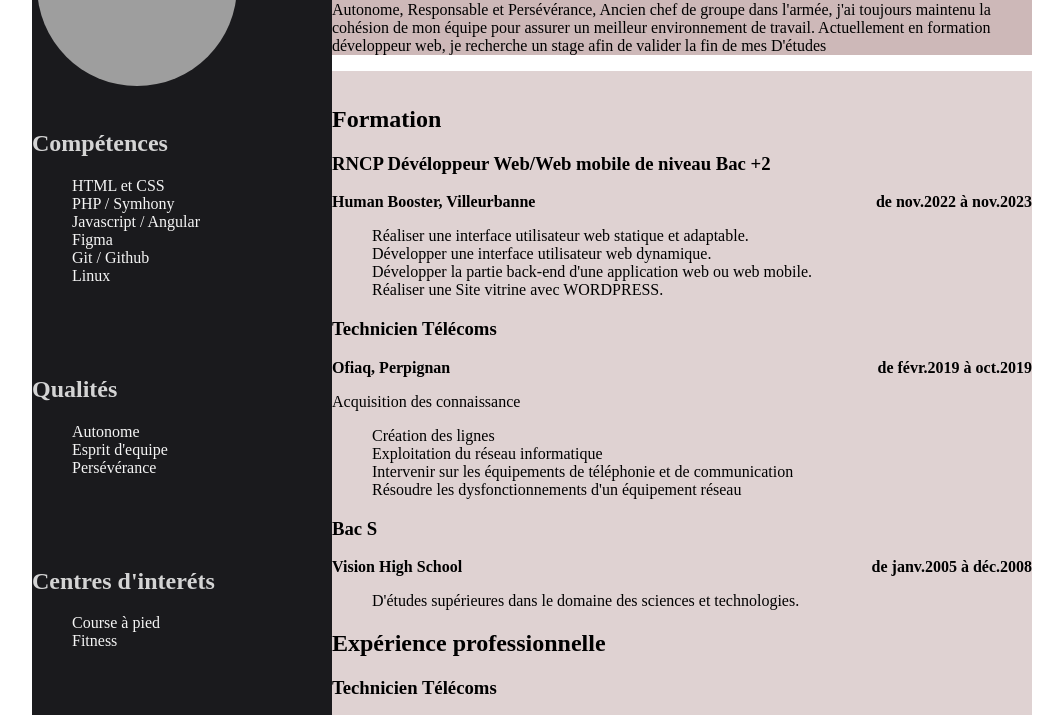
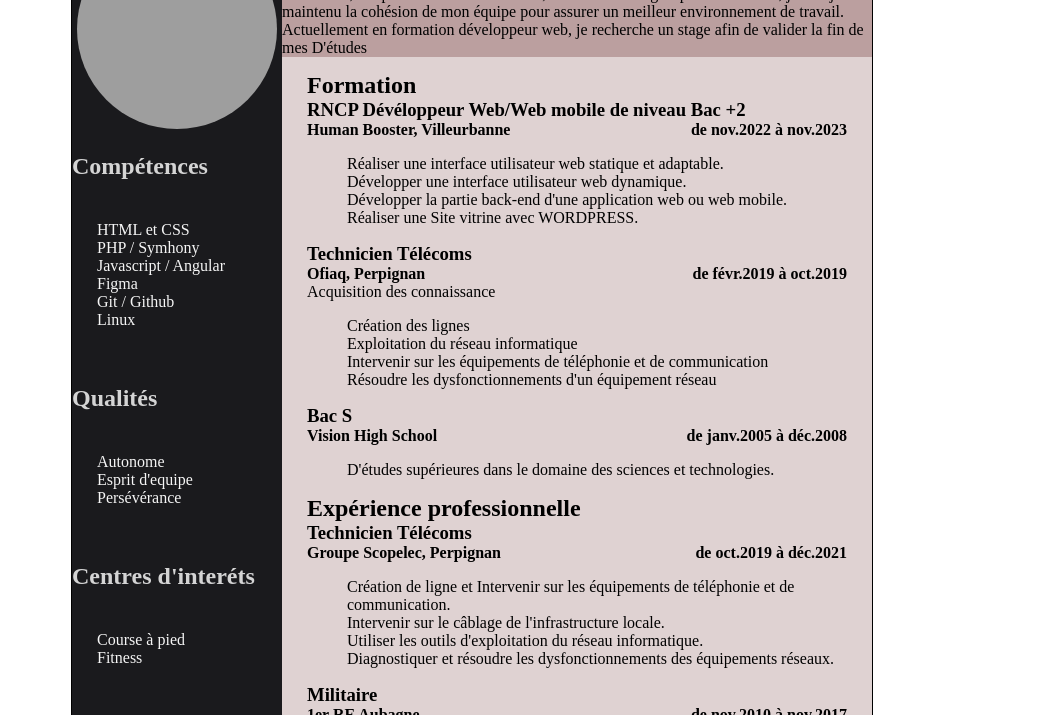
Before and after one commit to KOMUPeter/KOMUPeter.github.io, a plain HTML site: page index.html in a window 1280 px wide. Shown: the part 127-842 px from the top of the page, without its empty margins (176-1239 px from the left). Drawn offline with Linux system fonts and the light colour scheme; grey boxes are pictures that could not be loaded.

Commit message:
css mordification 2

```diff
--- a/index.html
+++ b/index.html
@@ -1,9 +1,9 @@
 <!DOCTYPE html>
 <html lang="en">
   <head>
-    <meta charset="UTF-8">
-    <meta http-equiv="X-UA-Compatible" content="IE=edge">
-    <meta name="viewport" content="width=device-width, initial-scale=1.0">
+    <meta charset="UTF-8" />
+    <meta http-equiv="X-UA-Compatible" content="IE=edge" />
+    <meta name="viewport" content="width=device-width, initial-scale=1.0" />
     <link rel="stylesheet" type="text/css" href="styles.css" />
     <title>Cv Peter</title>
   </head>
@@ -13,7 +13,13 @@
       <!-- container profile -->
       <aside id="competences">
         <div class="photo">
-                <img src="images/photocv.png" class="cv-photo" alt="" height="200px" width="200px">
+          <img
+            src="images/photocv.png"
+            class="cv-photo"
+            alt=""
+            height="200px"
+            width="200px"
+          />
         </div>
 
         <!-- competences -->
@@ -46,6 +52,7 @@
           </ul>
         </div>
         <!-- languages -->
+
         <div class="languages">
           <h2>Langues</h2>
           <ul class="asides">
@@ -60,27 +67,40 @@
         <div class="cv-title">
           <!-- dev web title and image-->
           <h1>Développeur Web (Stage)</h1>
-                <a href="https://www.linkedin.com/in/peterkomudevweb/" target="_blank"><img src="images/linkedin.png" height="20px" width="20px"> Linkedin </a>
-                <div class ="profil">
-                    <p>Autonome, Responsable et Persévérance, Ancien chef de groupe dans
-                        l'armée, j'ai toujours maintenu la cohésion de mon équipe pour assurer
-                        un meilleur environnement de travail. Actuellement en formation
-                        développeur web, je recherche un stage afin de valider la fin de mes
-                        D'études</p>
+          <a href="https://www.linkedin.com/in/peterkomudevweb/" target="_blank"
+            ><img src="images/linkedin.png" height="20px" width="20px" />
+            Linkedin
+          </a>
+          <div class="profil">
+            <p>
+              Autonome, Responsable et Persévérance, Ancien chef de groupe dans
+              l'armée, j'ai toujours maintenu la cohésion de mon équipe pour
+              assurer un meilleur environnement de travail. Actuellement en
+              formation développeur web, je recherche un stage afin de valider
+              la fin de mes D'études
+            </p>
           </div>
         </div>
         <!--  "formation-et-experience"  -->
         <div class="formation-et-experience">
-                <div class="formations" >
+          <section class="formations">
             <!-- formation dev -->
             <div class="form form1">
               <h2>Formation</h2>
               <h3>RNCP Dévéloppeur Web/Web mobile de niveau Bac +2</h3>
-                           <div class="spans"><span>Human Booster, Villeurbanne</span><span>de nov.2022 à nov.2023</span></div>
+              <div class="spans">
+                <span>Human Booster, Villeurbanne</span
+                ><span>de nov.2022 à nov.2023</span>
+              </div>
               <ul class="form-dev-ul">
-                               <li>Réaliser une interface utilisateur web statique et adaptable.</li>
+                <li>
+                  Réaliser une interface utilisateur web statique et adaptable.
+                </li>
                 <li>Développer une interface utilisateur web dynamique.</li>
-                               <li>Développer la partie back-end d'une application web ou web mobile.</li>
+                <li>
+                  Développer la partie back-end d'une application web ou web
+                  mobile.
+                </li>
                 <li>Réaliser une Site vitrine avec WORDPRESS.</li>
               </ul>
             </div>
@@ -88,54 +108,83 @@
             <!-- telecom course -->
             <div class="form form2">
               <h3>Technicien Télécoms</h3>
-                           <div class="spans"><span>Ofiaq, Perpignan </span><span>de févr.2019 à oct.2019</span></div>
+              <div class="spans">
+                <span>Ofiaq, Perpignan </span
+                ><span>de févr.2019 à oct.2019</span>
+              </div>
               <p>Acquisition des connaissance</p>
               <ul class="item-ul">
                 <li>Création des lignes</li>
                 <li>Exploitation du réseau informatique</li>
-                               <li>Intervenir sur les équipements de téléphonie et de communication</li>
+                <li>
+                  Intervenir sur les équipements de téléphonie et de
+                  communication
+                </li>
                 <li>Résoudre les dysfonctionnements d'un équipement réseau</li>
               </ul>
             </div>
 
             <!-- formation bac s -->
             <div class="form form3">
-                           <H3>Bac S</H3>
-                           <div class="spans"><span>Vision High School</span><span>de janv.2005 à déc.2008</span></div>
+              <h3>Bac S</h3>
+              <div class="spans">
+                <span>Vision High School</span
+                ><span>de janv.2005 à déc.2008</span>
+              </div>
               <ul>
-                               <li>D'études supérieures dans le domaine des sciences et technologies.</li>
+                <li>
+                  D'études supérieures dans le domaine des sciences et
+                  technologies.
+                </li>
               </ul>
             </div>
-                   </div>
+          </section>
           <!-- experiences -->
-                   <div class="experiences">
-                       <H2>Expérience professionnelle</H2>
+          <section class="experiences">
+            <h2>Expérience professionnelle</h2>
 
             <!-- telecom technicien -->
             <div class="e-tech">
               <h3>Technicien Télécoms</h3>
-                           <div class="spans"><span>Groupe Scopelec, Perpignan</span><span>de oct.2019 à déc.2021</span></div>
+              <div class="spans">
+                <span>Groupe Scopelec, Perpignan</span
+                ><span>de oct.2019 à déc.2021</span>
+              </div>
               <ul>
-                               <li>Création de ligne et Intervenir sur les équipements de téléphonie et de
-                                   communication.</li>
+                <li>
+                  Création de ligne et Intervenir sur les équipements de
+                  téléphonie et de communication.
+                </li>
                 <li>Intervenir sur le câblage de l'infrastructure locale.</li>
-                               <li>Utiliser les outils d'exploitation du réseau informatique.</li>
-                               <li>Diagnostiquer et résoudre les dysfonctionnements des équipements
-                                   réseaux.</li>
+                <li>
+                  Utiliser les outils d'exploitation du réseau informatique.
+                </li>
+                <li>
+                  Diagnostiquer et résoudre les dysfonctionnements des
+                  équipements réseaux.
+                </li>
               </ul>
             </div>
 
             <!-- military experience -->
             <div class="e-military">
               <h3>Militaire</h3>
-                           <div class="spans"><span>1er RE Aubagne</span><span>de nov.2010 à nov.2017</span></div>
+              <div class="spans">
+                <span>1er RE Aubagne</span><span>de nov.2010 à nov.2017</span>
+              </div>
               <ul>
-                               <li>Chef de groupe dans une section blindée et responsable personnel.</li>
+                <li>
+                  Chef de groupe dans une section blindée et responsable
+                  personnel.
+                </li>
                 <li>Gestion des documents de convoi exceptionnel.</li>
-                               <li>Mise à niveau des nouveaux arrives et entraîneur de sport militaire.</li>
+                <li>
+                  Mise à niveau des nouveaux arrives et entraîneur de sport
+                  militaire.
+                </li>
               </ul>
             </div>
-                   </div>
+          </section>
         </div>
       </main>
     </div>
--- a/styles.css
+++ b/styles.css
@@ -1,10 +1,15 @@
 body {
-    width: 100vh;
+  width: 100vw;
 }
-li, a {
+li,
+a {
   list-style: none;
   text-decoration: none;
   color: black;
+}
+
+h1, h2, h3, p {
+    margin: 0;
 }
 .spans {
   font-weight: bold;
@@ -14,10 +19,11 @@ li, a {
 
 /* outer container */
 .container {
+    border: #000 solid .1px;
   display: flex;
-    width: 1000px;
-    margin-left: 200px;
-    margin-right: 200px;
+  width: 800px;
+  margin: 50px auto 0 auto;
+
 
 }
 
@@ -30,28 +36,32 @@ li, a {
 /* for profile and competences */
 #competences {
   background-color: rgb(26, 26, 29);
-    width: 300px;
+  width: 210px;
   color: rgba(245, 245, 245, 0.849);
-
 }
 #career-container {
   padding: 0;
   margin: 0;
+  background-color: rgb(223, 210, 210);
 }
 
 /* experiences and courses(formation) */
 .formation-et-experience {
+    padding: 25px;
   padding-top: 15px;
   background-color: rgb(223, 210, 210);
-    max-width: 700px;
+  max-width: 600px;
 }
 
-.competences, .qualites, .languages, .hobbies {
+.competences,
+.qualites,
+.languages,
+.hobbies {
   padding-top: 15px;
 }
 
 .asides {
-    padding-bottom: 40px;
+  padding: 25px 25px 25px 25px;
 }
 
 .asides li {
@@ -61,5 +71,4 @@ li, a {
 .cv-title {
   background-color: rgba(140, 90, 90, 0.432);
   max-width: 700px;
-
 }
```
Lines whose indentation alone changed are shown as unchanged.
